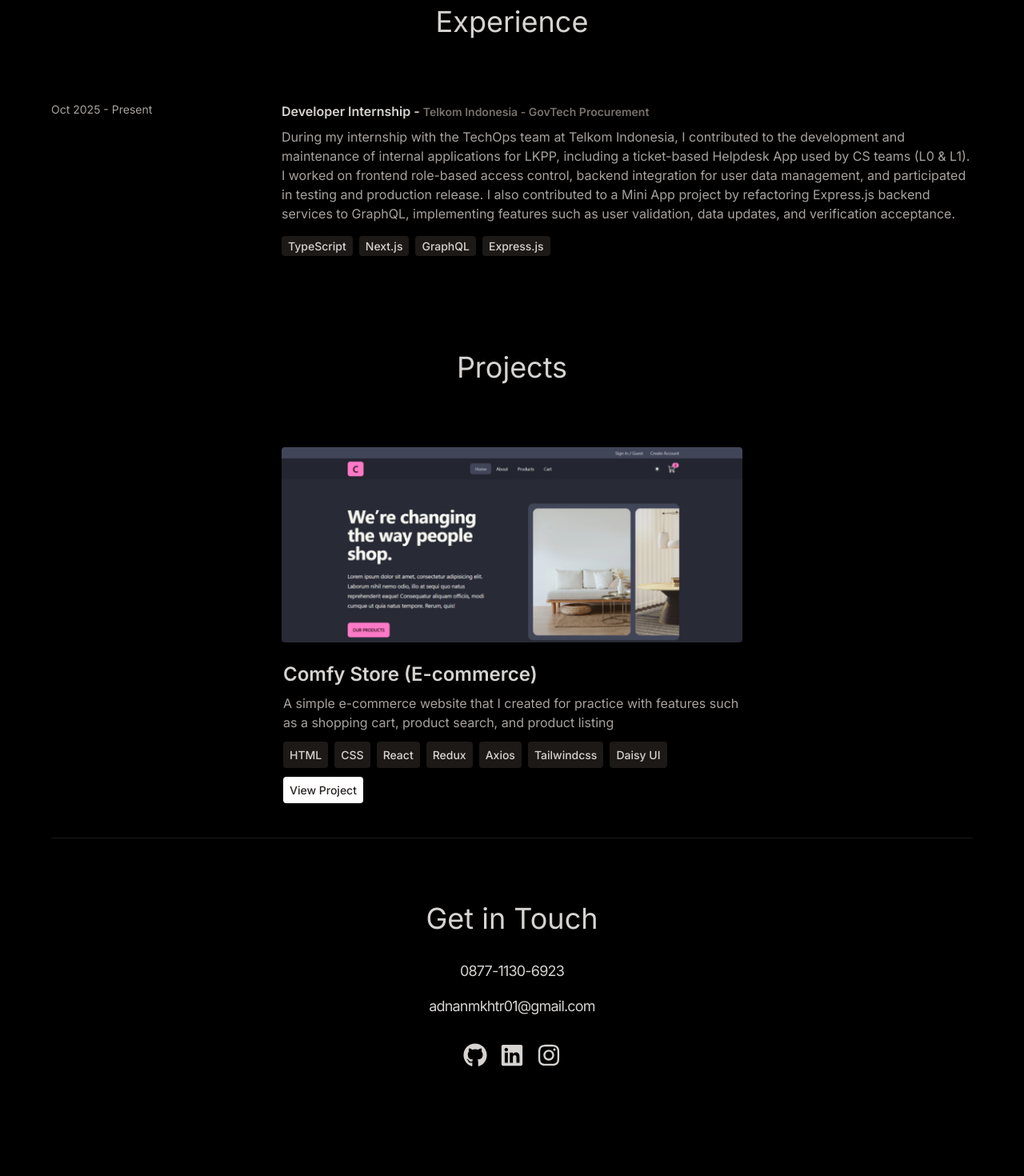
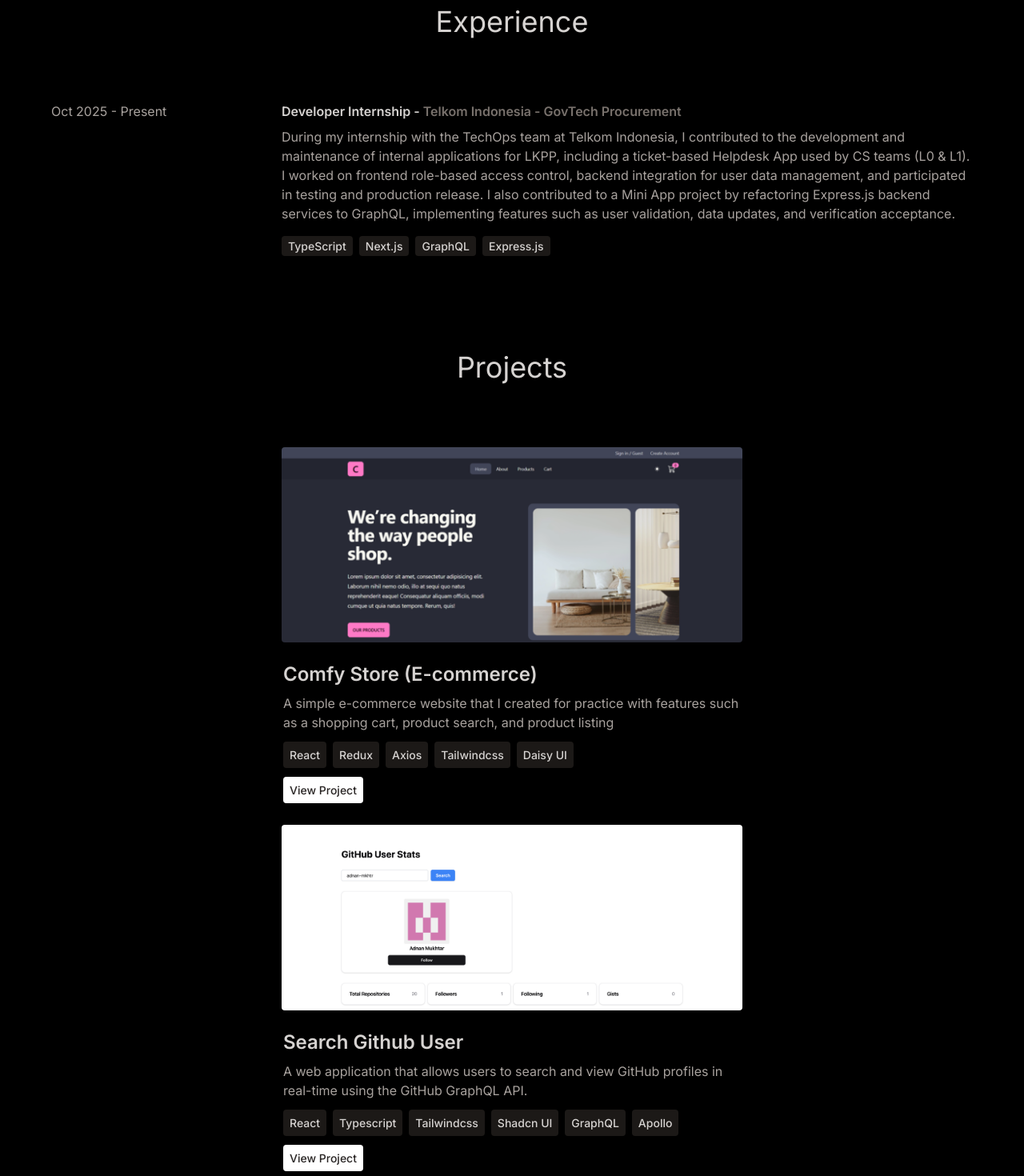
Before and after one commit to adnan-mkhtr/my-portfolio-v1, a React (Vite) app: page / in a window 1280 px wide. Shown: the part 1180-2650 px from the top of the page at 80% size. Before the commit the page ends 2626 px from the top, so only its background shows below. Built offline with nearby package versions, Linux system fonts and the light colour scheme.

Commit message:
Add another project

```diff
--- a/src/components/Experience.tsx
+++ b/src/components/Experience.jsx
@@ -21,7 +21,7 @@ const Experience = () => {
               transition={{ duration: 1 }}
               className="w-full lg:w-1/4"
             >
-              <p className="mb-2 text-sm text-stone-400">{experience.year}</p>
+              <p className="mb-2 text-base text-stone-400">{experience.year}</p>
             </motion.div>
             <motion.div
               whileInView={{ opacity: 1, x: 0 }}
@@ -31,7 +31,7 @@ const Experience = () => {
             >
               <h3 className="mb-2 font-semibold">
                 {experience.role} -{' '}
-                <span className="text-sm text-stone-500">
+                <span className="text-base text-stone-500">
                   {experience.company}
                 </span>
               </h3>
--- a/src/constants/index.js
+++ b/src/constants/index.js
@@ -1,7 +1,7 @@
 // import project1 from '../assets/projects/project-1.webp';
 import project1 from '../assets/projects/project-1.png';
-import project2 from '../assets/projects/project-2.webp';
-import project3 from '../assets/projects/project-3.webp';
+import project2 from '../assets/projects/project-2.png';
+// import project3 from '../assets/projects/project-3.webp';
 // import project4 from '../assets/projects/project-4.webp';
 
 export const NAME = 'Adnan Mukhtar';
@@ -27,8 +27,6 @@ export const PROJECTS = [
     description:
       'A simple e-commerce website that I created for practice with features such as a shopping cart, product search, and product listing',
     technologies: [
-      'HTML',
-      'CSS',
       'React',
       'Redux',
       'Axios',
@@ -37,13 +35,14 @@ export const PROJECTS = [
     ],
     link: 'https://comfyshop-app.netlify.app/',
   },
-  // {
-  //   title: 'Task Management App',
-  //   image: project2,
-  //   description:
-  //     'An application for managing tasks and projects, with features such as task creation, assignment, and progress tracking.',
-  //   technologies: ['HTML', 'CSS', 'Angular', 'Firebase'],
-  // },
+  {
+    title: 'Search Github User',
+    image: project2,
+    description:
+      'A web application that allows users to search and view GitHub profiles in real-time using the GitHub GraphQL API. ',
+    technologies: ['React', 'Typescript', 'Tailwindcss', 'Shadcn UI', 'GraphQL', 'Apollo'],
+    link: 'https://user-search-gh.netlify.app/',
+  },
   // {
   //   title: 'Portfolio Website',
   //   image: project3,
```
Also changed, not shown: src/assets/projects/project-2.png (added).
